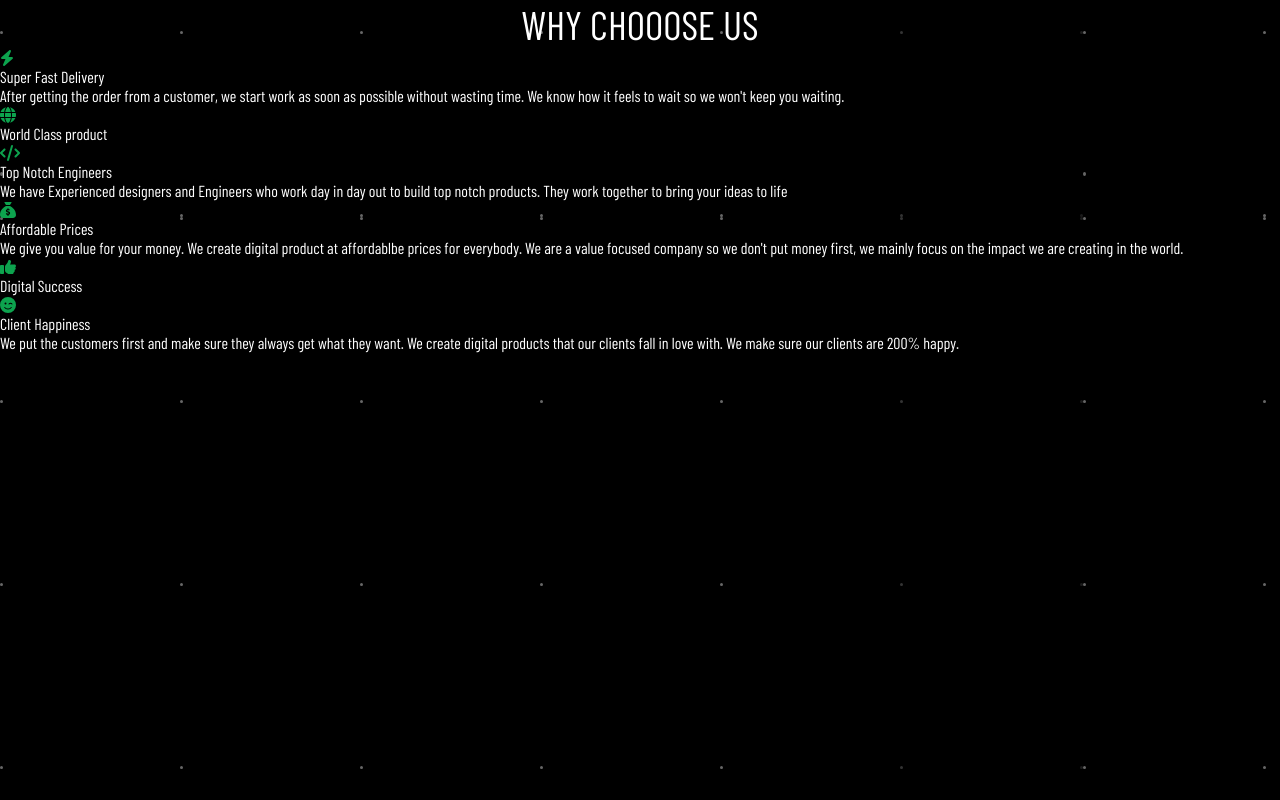
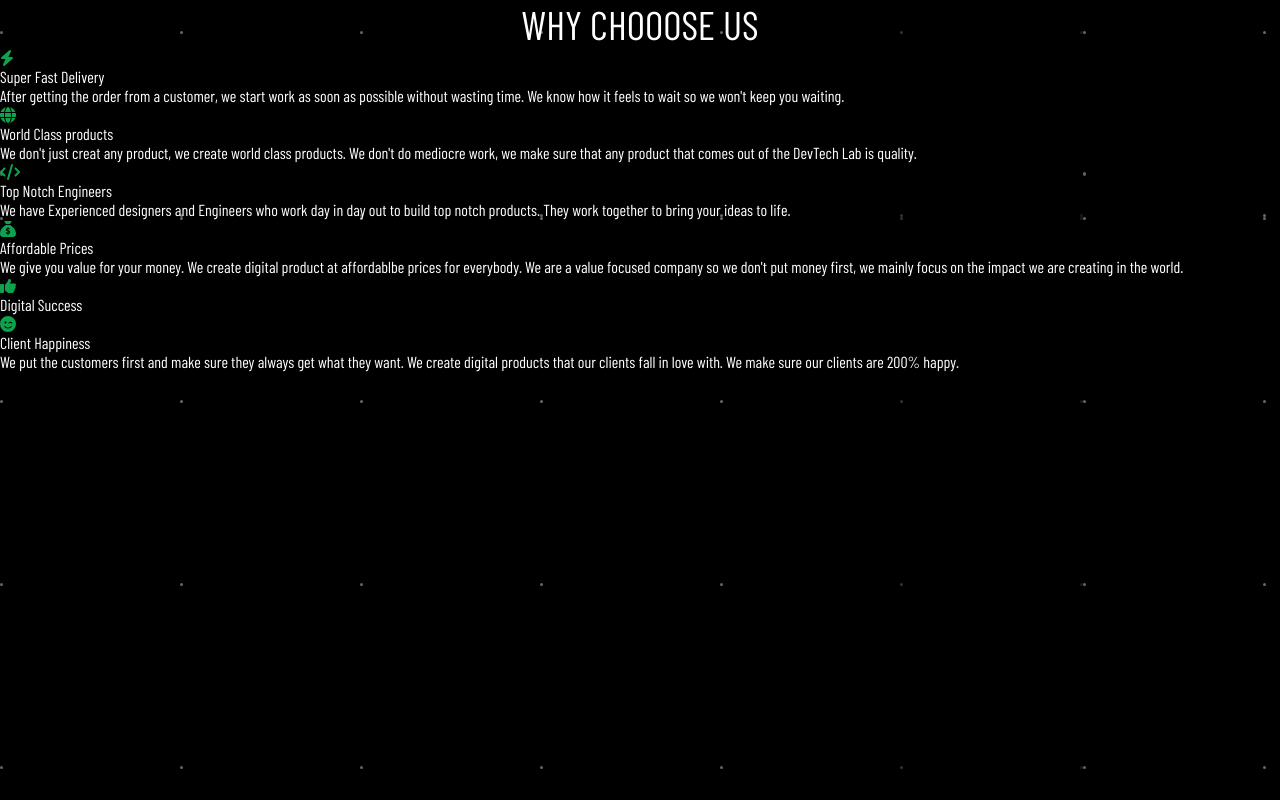
Before and after one commit to abrusu-collins/DevTech, a React (Create React App) app: page / in a window 1280 px wide. Shown: the part 2717-3517 px from the top of the page. Built offline with nearby package versions, Linux system fonts and the light colour scheme.

Commit message:
on to styling

```diff
--- a/src/components/Why.jsx
+++ b/src/components/Why.jsx
@@ -25,18 +25,21 @@ function Why() {
 
         <div className="fast">
           <FontAwesomeIcon icon={faGlobe} color="#0da34e" />
-          <p className="reason-big">World Class product</p>
-          <p className="explain"></p>
+          <p className="reason-big">World Class products</p>
+          <p className="explain">
+            We don't just creat any product, we create world class products. We
+            don't do mediocre work, we make sure that any product that comes out
+            of the DevTech Lab is quality.
+          </p>
         </div>
 
         <div className="fast">
           <FontAwesomeIcon icon={faCode} color="#0da34e" />
           <p className="reason-big">Top Notch Engineers</p>
           <p className="explain">
-            {" "}
             We have Experienced designers and Engineers who work day in day out
             to build top notch products. They work together to bring your ideas
-            to life
+            to life.
           </p>
         </div>
 
```
